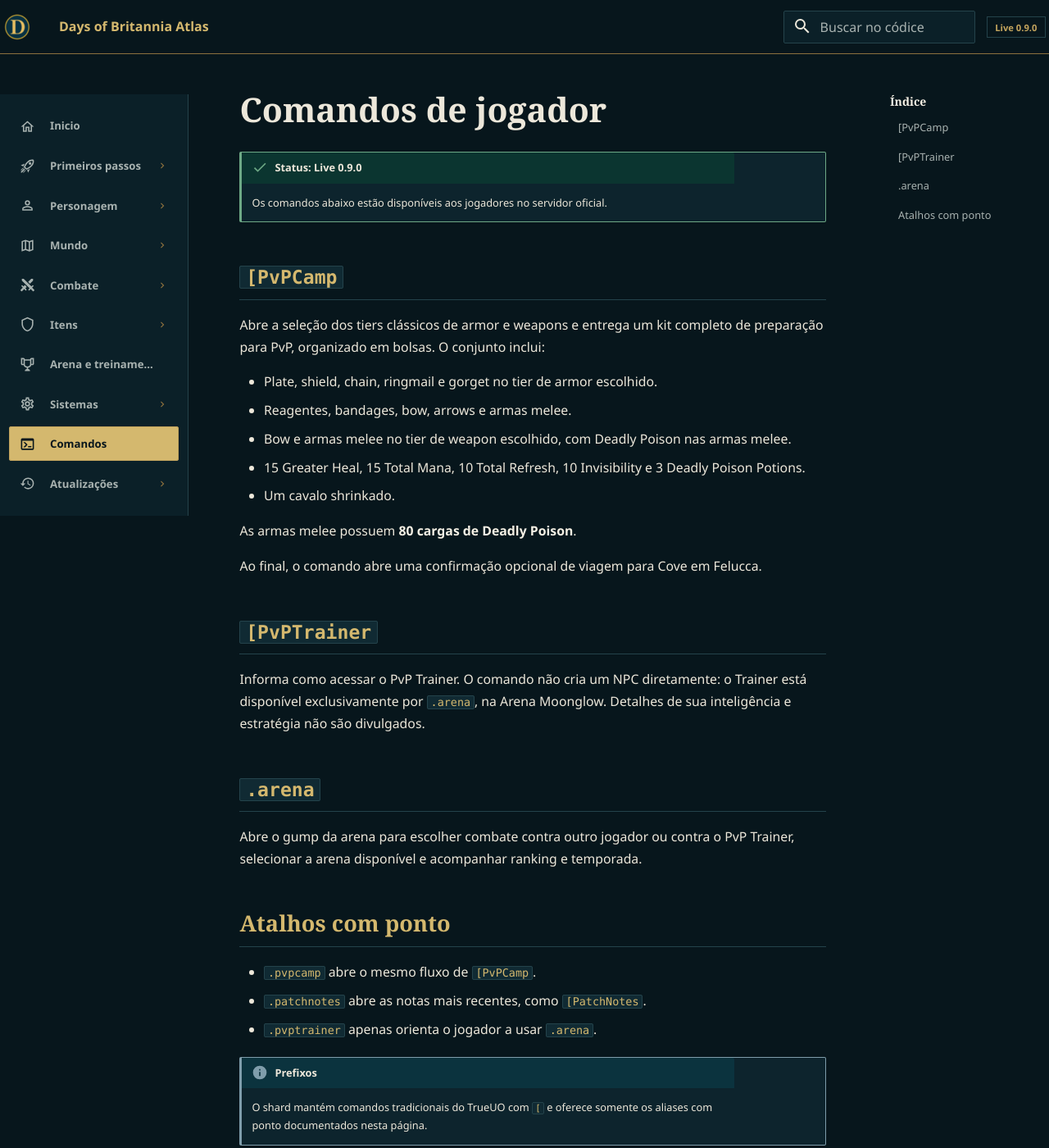
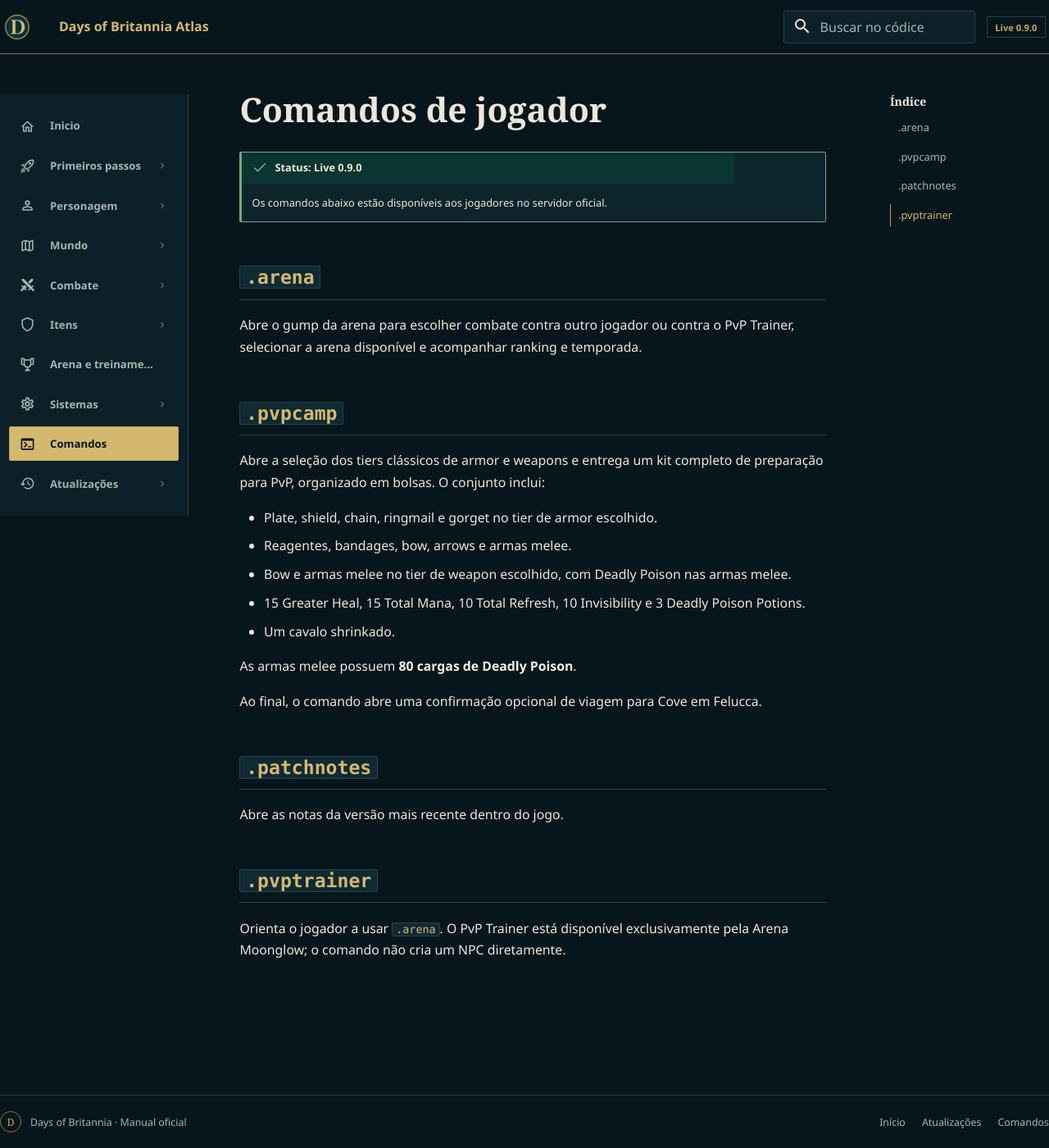
Before and after one commit to vktw/days-of-britannia-pvp-wiki, an MkDocs documentation site: the page built from docs/comandos.md, in a window 1280 px wide and 1400 px high. Shown: the whole window at 82% size. Built offline with MkDocs 1.6.1 and Material for MkDocs 9.7.7, drawn with Linux system fonts in a browser that asks for light colours.

Commit message:
docs: document commands and DoB Razor

```diff
--- a/docs/comandos.md
+++ b/docs/comandos.md
@@ -3,7 +3,11 @@
 !!! success "Status: Live 0.9.0"
     Os comandos abaixo estão disponíveis aos jogadores no servidor oficial.
 
-## `[PvPCamp`
+## `.arena`
+
+Abre o gump da arena para escolher combate contra outro jogador ou contra o PvP Trainer, selecionar a arena disponível e acompanhar ranking e temporada.
+
+## `.pvpcamp`
 
 Abre a seleção dos tiers clássicos de armor e weapons e entrega um kit completo de preparação para PvP, organizado em bolsas. O conjunto inclui:
 
@@ -17,19 +21,10 @@ As armas melee possuem **80 cargas de Deadly Poison**.
 
 Ao final, o comando abre uma confirmação opcional de viagem para Cove em Felucca.
 
-## `[PvPTrainer`
+## `.patchnotes`
 
-Informa como acessar o PvP Trainer. O comando não cria um NPC diretamente: o Trainer está disponível exclusivamente por `.arena`, na Arena Moonglow. Detalhes de sua inteligência e estratégia não são divulgados.
+Abre as notas da versão mais recente dentro do jogo.
 
-## `.arena`
+## `.pvptrainer`
 
-Abre o gump da arena para escolher combate contra outro jogador ou contra o PvP Trainer, selecionar a arena disponível e acompanhar ranking e temporada.
-
-## Atalhos com ponto
-
-- `.pvpcamp` abre o mesmo fluxo de `[PvPCamp`.
-- `.patchnotes` abre as notas mais recentes, como `[PatchNotes`.
-- `.pvptrainer` apenas orienta o jogador a usar `.arena`.
-
-!!! info "Prefixos"
-    O shard mantém comandos tradicionais do TrueUO com `[` e oferece somente os aliases com ponto documentados nesta página.
+Orienta o jogador a usar `.arena`. O PvP Trainer está disponível exclusivamente pela Arena Moonglow; o comando não cria um NPC diretamente.
--- a/docs/patches.md
+++ b/docs/patches.md
@@ -79,14 +79,14 @@ Para números exatos, consulte as páginas de Magery, Melee e Archery, Armor e P
 
 ### Sistema de PvP
 
-- `.arena` e `[Arena` agora permitem escolher separadamente o tier das armors e das weapons antes da abertura da luta.
+- `.arena` agora permite escolher separadamente o tier das armors e das weapons antes da abertura da luta.
 - Os tiers de armor disponíveis são **Regular, Defense, Guarding, Hardening, Fortification e Invulnerability**.
 - Os tiers de weapon disponíveis são **Regular, Ruin, Might, Force, Power e Vanquishing**.
 - Em duelos entre jogadores, quem abre o desafio define o perfil. Os dois participantes recebem exatamente os mesmos tiers, apresentados também no anúncio global e nos gumps de aceitação e confirmação.
 - Lutas contra o PvP Trainer seguem o mesmo perfil de armor e weapon escolhido pelo jogador.
-- `[PvPCamp` também abre o seletor de equipamento antes de entregar o kit.
+- `.pvpcamp` também abre o seletor de equipamento antes de entregar o kit.
 - Os kits de Arena, PvPCamp e PvP Trainer agora incluem **15 Greater Heal Potions**, **15 Total Mana Potions** e **3 Deadly Poison Potions**.
-- Os atalhos `.pvpcamp` e `.patchnotes` foram adicionados. `.patchnotes` abre o patch mais recente sem alterar o controle de primeira leitura do personagem.
+- Os comandos `.pvpcamp` e `.patchnotes` foram adicionados. `.patchnotes` abre o patch mais recente sem alterar o controle de primeira leitura do personagem.
 - `.pvptrainer` foi mantido apenas como orientação para usar `.arena`; o Trainer continua exclusivo da Arena Moonglow.
 - Novos personagens começam também com **Hiding, Stealth, Detect Hidden e Poisoning em 100.0**.
 - Personagens existentes recebem essas quatro skills em 100.0 uma única vez no primeiro login após o patch, sem reduzir ou reiniciar outras skills.
@@ -99,7 +99,7 @@ Para números exatos, consulte as páginas de Magery, Melee e Archery, Armor e P
 ### Correções e compatibilidade
 
 - O perfil de equipamento escolhido é persistido no escrow da Arena. Escrows criados por versões anteriores continuam compatíveis e usam Invulnerability/Vanquishing como fallback.
-- Saves, personagens existentes, regras de PvM e comandos tradicionais com `[` permanecem compatíveis.
+- Saves, personagens existentes e regras de PvM permanecem compatíveis.
 
 ## 0.6.0 · Ajustes de Combate
 
--- a/mkdocs.yml
+++ b/mkdocs.yml
@@ -39,6 +39,7 @@ nav:
       - Comece aqui: primeiros-passos/index.md
       - Como conectar: primeiros-passos/conexao.md
       - Seu primeiro personagem: primeiros-passos/personagem-inicial.md
+      - DoB Razor: primeiros-passos/dob-razor.md
   - Personagem:
       - Stats, skills e raça: personagem.md
   - Mundo:
```
Also changed, not shown: docs/mundo/cidades-guards.md (+1 -1 lines), docs/primeiros-passos/dob-razor.md (added, +36 -0 lines), docs/primeiros-passos/index.md (+3 -2 lines), 1 other file.
